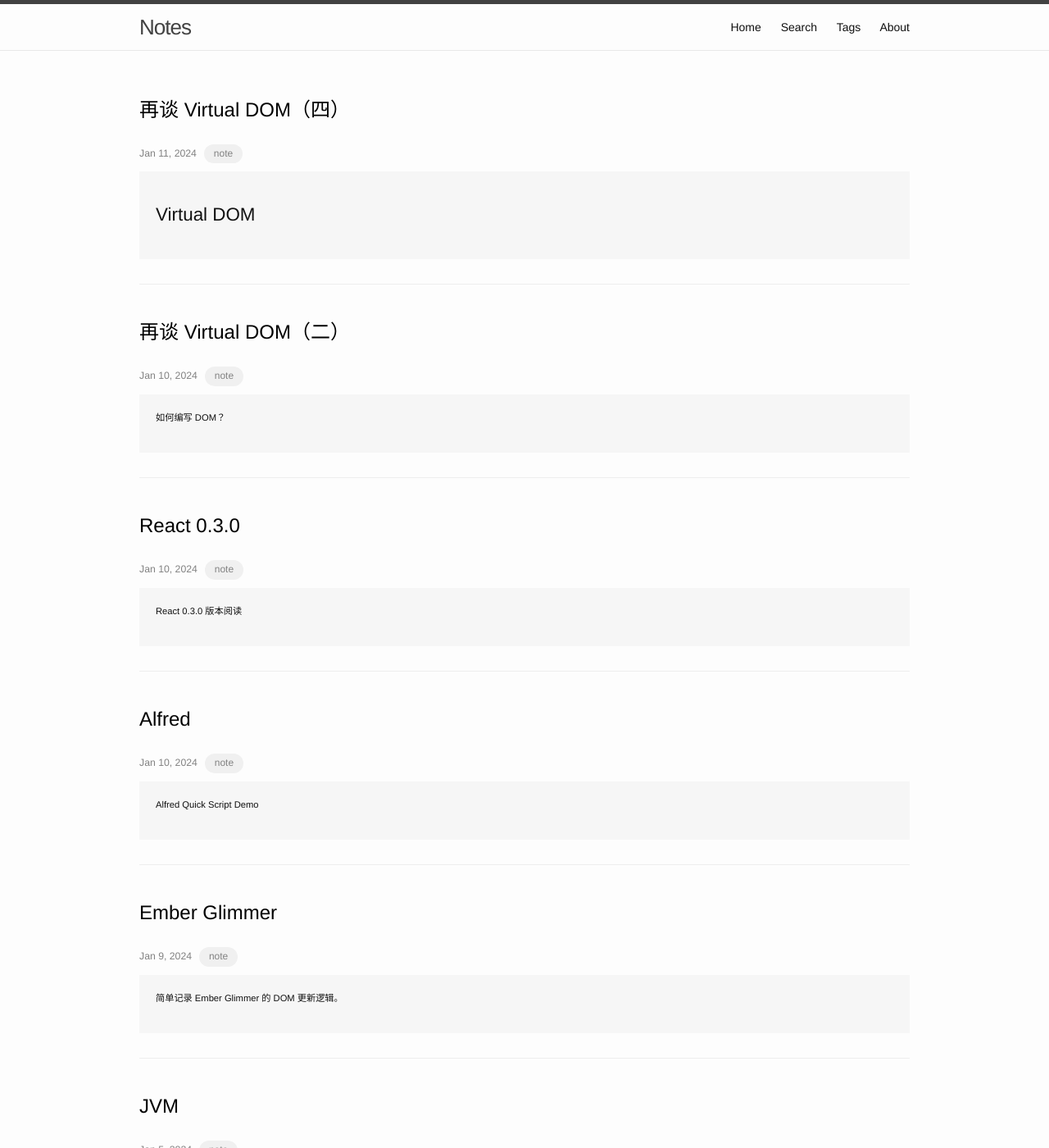
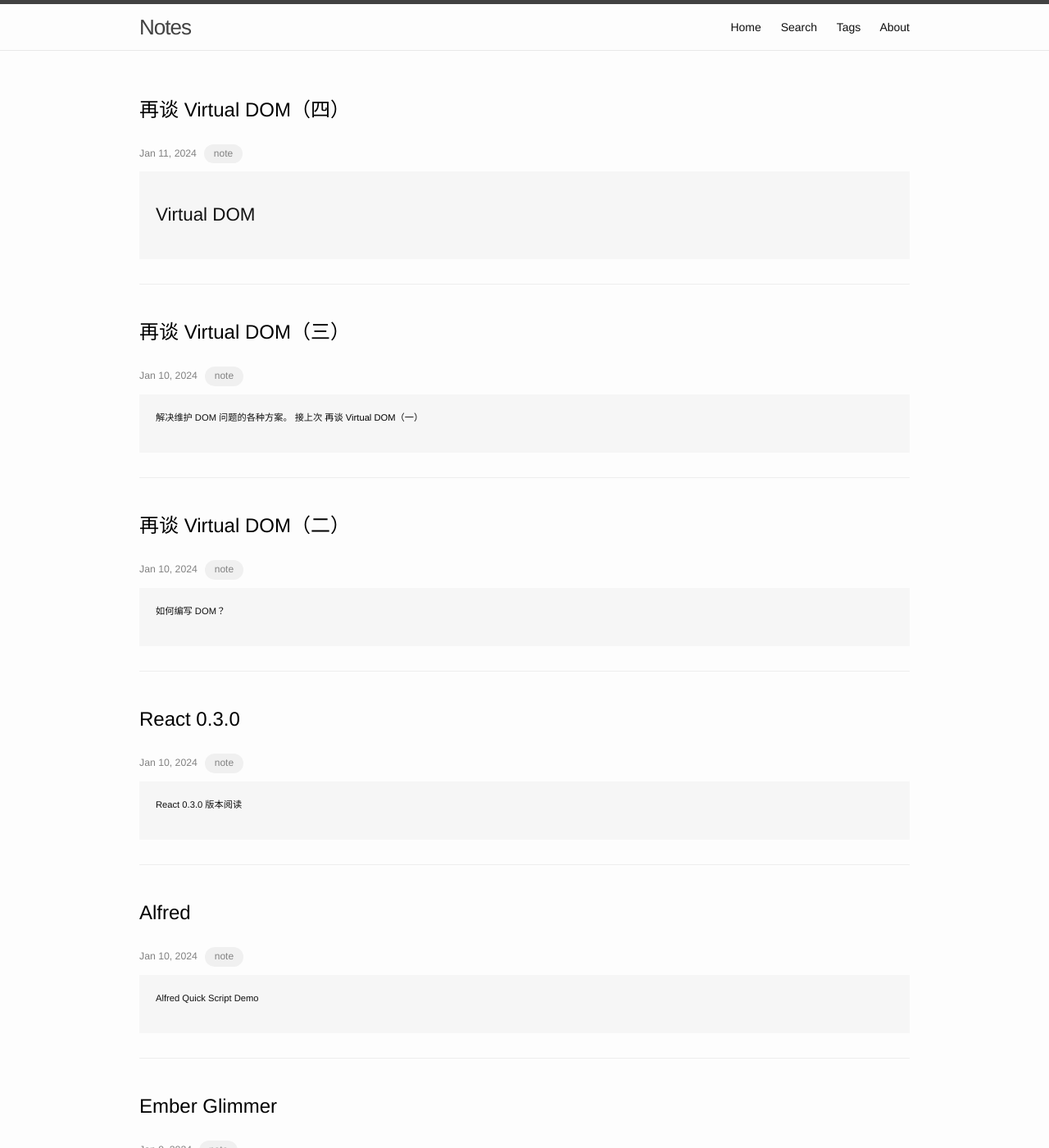
Before and after one commit to zhoukekestar/notes, a Jekyll site: the page built from index.html, in a window 1280 px wide and 1400 px high. Shown: the whole window at 82% size. Built offline with Jekyll 4.4.1, drawn with Linux system fonts in a browser that asks for light colours; the list of posts is cut into pages by our own code; some of the changed text lies outside the part shown.

Commit message:
Update Code

```diff
--- a/_posts/2024-01~03/2024-01-10-virtualdom-3.md
+++ b/_posts/2024-01~03/2024-01-10-virtualdom-3.md
@@ -1,7 +1,7 @@
 ---
 layout: post
 title:  "再谈 Virtual DOM（三）"
-date:  2023-12-30
+date:  2024-01-10
 tags: [note]
 ---
 
```
